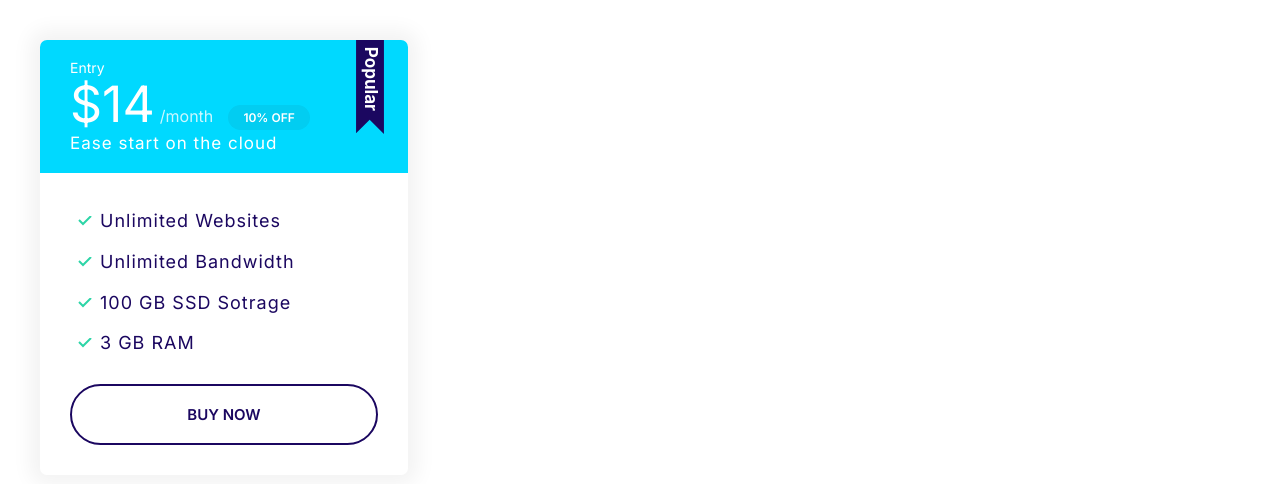
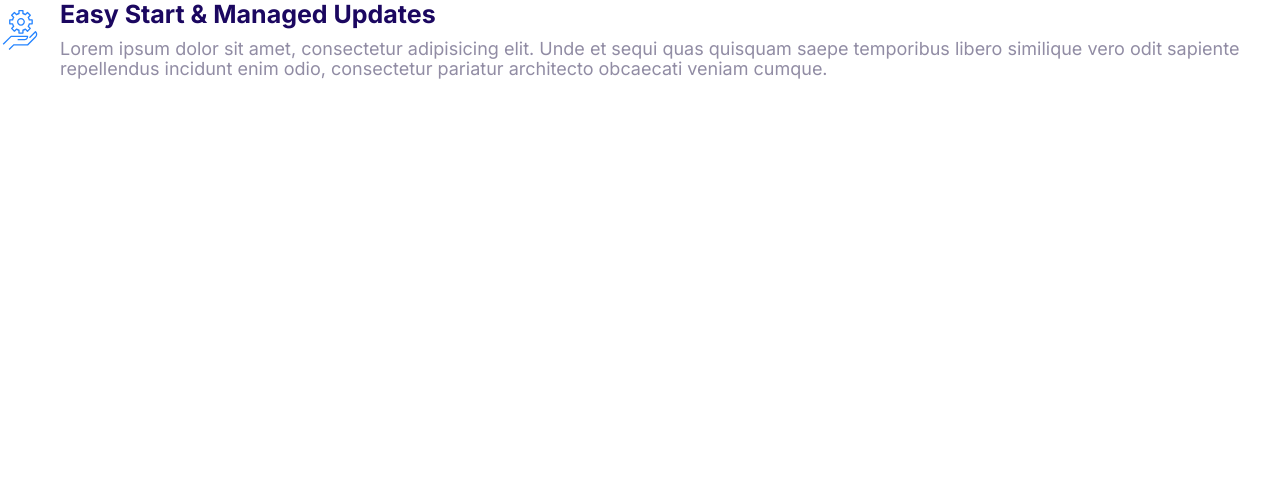
Before and after one commit to claudiobarsante/moshify, a plain HTML site: page index.html in a window 1280 px wide. Drawn offline with Linux system fonts and the light colour scheme.

Commit message:
media component

```diff
--- a/css/styles.css
+++ b/css/styles.css
@@ -337,7 +337,7 @@ a {
 	letter-spacing: 1px;
 }
 
-.plan--popular .card__header {
+.plan--popular .card {
 	position: relative;
 }
 
@@ -367,3 +367,20 @@ a {
 		font-size: 1.7rem;
 	}
 }
+
+/* Media */
+.media {
+	display: flex;
+}
+
+.media__title {
+	margin-top: 0;
+}
+
+.media__body {
+	margin: 0 2rem;
+}
+
+.media__image {
+	margin-top: 1rem;
+}
--- a/index.html
+++ b/index.html
@@ -14,26 +14,19 @@
 		<link rel="stylesheet" href="css/styles.css" />
 	</head>
 	<body>
-		<div style="width: 35%; padding: 4rem">
-			<div class="plan plan--popular">
-				<div class="card card--secondary">
-					<header class="card__header">
-						<h3 class="plan__name">Entry</h3>
-						<span class="plan__price">$14</span>
-						<span class="plan__billing-cycle">/month</span>
-						<span class="badge badge--secondary badge--small"> 10% OFF </span>
-						<span class="plan__description">Ease start on the cloud</span>
-					</header>
-					<div class="card__body">
-						<ul class="list list--tick">
-							<li class="list__item">Unlimited Websites</li>
-							<li class="list__item">Unlimited Bandwidth</li>
-							<li class="list__item">100 GB SSD Sotrage</li>
-							<li class="list__item">3 GB RAM</li>
-						</ul>
-						<button class="btn btn--outline btn--block">Buy Now</button>
-					</div>
-				</div>
+		<div class="media">
+			<div class="media__image">
+				<svg class="icon icon--primary">
+					<use xlink:href="images/sprite.svg#snap"></use>
+				</svg>
+			</div>
+			<div class="media__body">
+				<h3 class="media__title">Easy Start & Managed Updates</h3>
+				<p>
+					Lorem ipsum dolor sit amet, consectetur adipisicing elit. Unde et sequi quas quisquam
+					saepe temporibus libero similique vero odit sapiente repellendus incidunt enim odio,
+					consectetur pariatur architecto obcaecati veniam cumque.
+				</p>
 			</div>
 		</div>
 	</body>
```
Also changed, not shown: components/media.html (added, +15 -0 lines).
